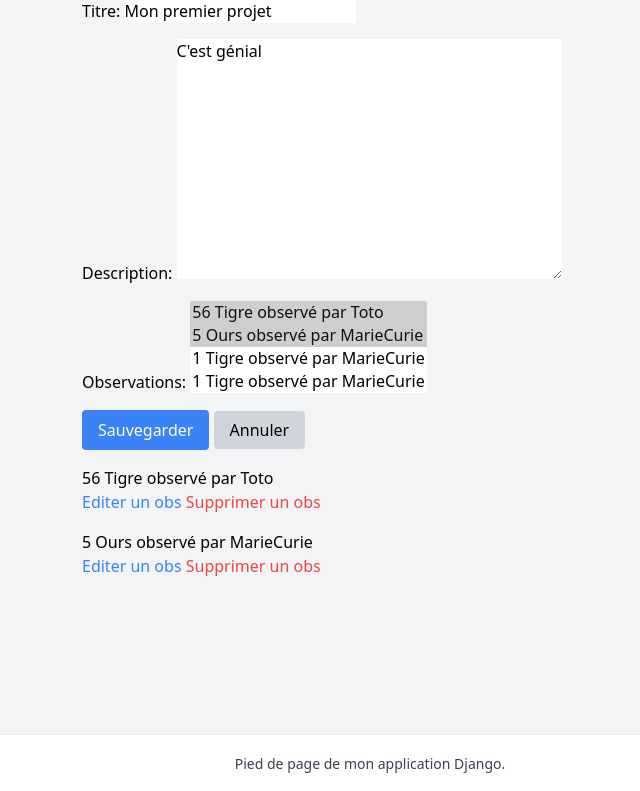
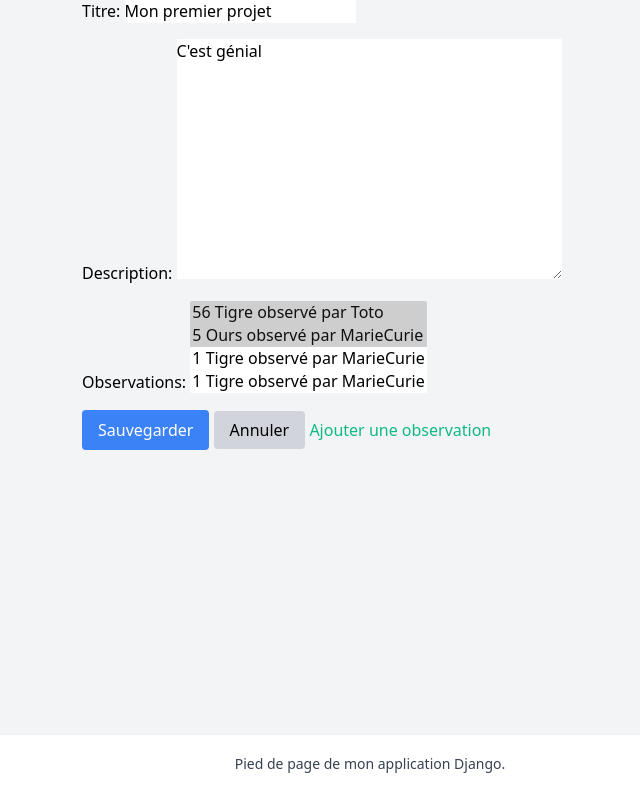
Before and after one commit to EkawaD/faunatrack_juin, a Django app: page /projet/1/edit/ in a window 1280 px wide. Shown: the part 165-956 px from the top of the page, without its empty margins (270-910 px from the left). Run offline with Django 5.2, Linux system fonts and the light colour scheme; data comes from the database, SQL or seed files in the repository.

Commit message:
feat: include demo

```diff
--- a/pythagore/templates/obs_delete.html
+++ b/pythagore/templates/obs_delete.html
@@ -6,7 +6,7 @@
     <form method="post">
         {% csrf_token %}
         <button type="submit" class="px-4 py-2 bg-red-500 text-white rounded hover:bg-red-600">Supprimer</button>
-        <a href="{% url 'projet_list' %}" class="px-4 py-2 bg-gray-300 text-black rounded hover:bg-gray-400">Annuler</a>
+        <a href="{% url 'obs_list' %}" class="px-4 py-2 bg-gray-300 text-black rounded hover:bg-gray-400">Annuler</a>
     </form>
 </div>
 {% endblock %}
--- /dev/null
+++ b/pythagore/templates/obs_list_include.html
@@ -0,0 +1,6 @@
+<a class="text-green-500" href="{% url 'obs_create' %}"> Ajouter une observation </a>
+{% for obs in object_list %}
+    <p> {{ obs }} </p>
+    <a class="text-blue-500" href="{% url 'obs_update' pk=obs.pk %}"> Editer un obs </a>
+    <a class="text-red-500" href="{% url 'obs_delete' pk=obs.pk %}"> Supprimer un obs </a>
+{% endfor %}
--- a/pythagore/templates/obs_update.html
+++ b/pythagore/templates/obs_update.html
@@ -8,7 +8,7 @@
         {% csrf_token %}
         {{ form.as_p }}
         <button type="submit" class="px-4 py-2 bg-blue-500 text-white rounded hover:bg-blue-600">Sauvegarder</button>
-        <a href="{% url 'projet_list' %}" class="px-4 py-2 bg-gray-300 text-black rounded hover:bg-gray-400">Annuler</a>
+        <a href="{% url 'obs_list' %}" class="px-4 py-2 bg-gray-300 text-black rounded hover:bg-gray-400">Annuler</a>
     </form>
 </div>
 {% endblock %}
--- a/pythagore/templates/projet_update.html
+++ b/pythagore/templates/projet_update.html
@@ -10,11 +10,7 @@
         <button type="submit" class="px-4 py-2 bg-blue-500 text-white rounded hover:bg-blue-600">Sauvegarder</button>
         <a href="{% url 'projet_list' %}" class="px-4 py-2 bg-gray-300 text-black rounded hover:bg-gray-400">Annuler</a>
         {% comment %} <a href="{% url 'observation_create' projet_id=projet.id %}" class="ml-3 inline-flex items-center px-4 py-2 bg-green-500 border border-transparent rounded-md font-semibold text-xs text-white uppercase tracking-widest hover:bg-green-600 active:bg-green-700 focus:outline-none focus:border-green-700 focus:ring focus:ring-green-300 disabled:opacity-25 transition">Créer une observation</a> {% endcomment %}
-        {% for obs in projet.observations.all %}
-            <p> {{ obs }}</p>
-            <a class="text-blue-500" href="{% url 'obs_update' pk=obs.pk %}"> Editer un obs </a>
-            <a class="text-red-500" href="{% url 'obs_delete' pk=obs.pk %}"> Supprimer un obs </a>
-        {% endfor %}
+        {% include "obs_list_include.html" %}
     </form>
 </div>
 {% endblock %}
```
